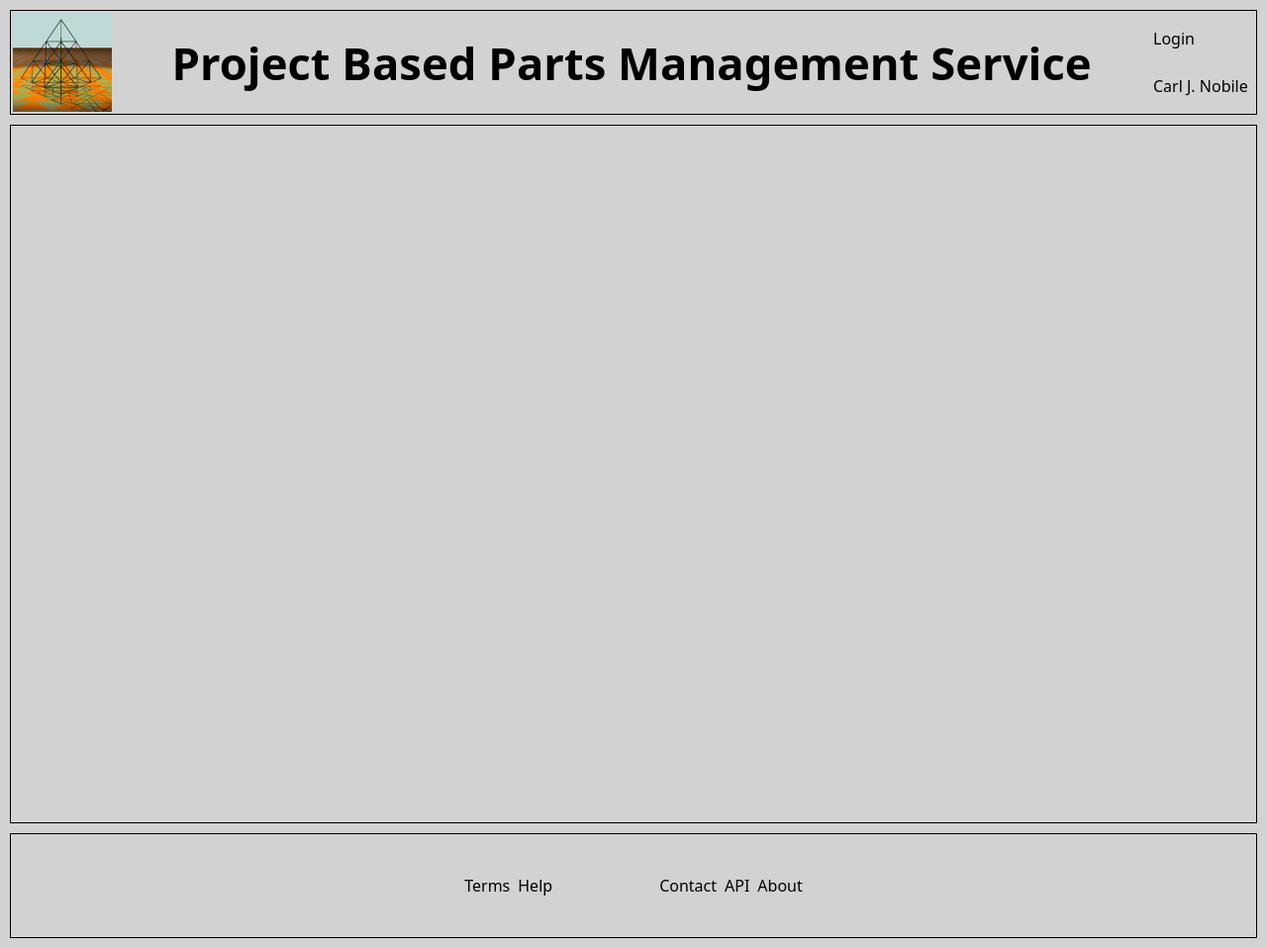
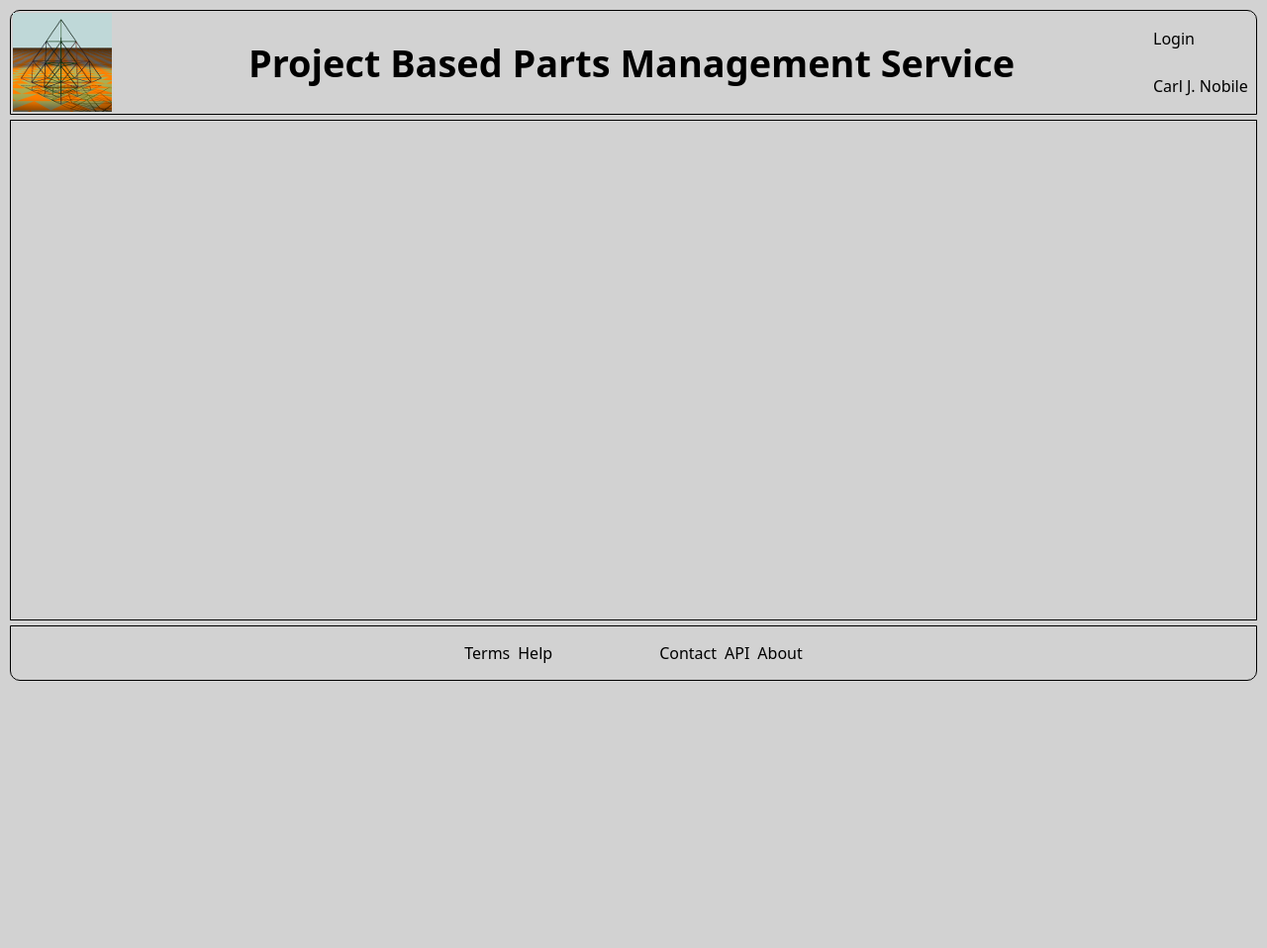
Before and after one commit to cnobile2012/inventory, a Django app: page / in a window 1280 px wide. Shown: the whole page at 99% size. After the commit the page ends 688 px from the top, so only its background shows below. Run offline with Django 3.2, Linux system fonts and the light colour scheme; parts of the project's set-up code (start-up, migrations or seed data) failed here and were passed over; some web fonts are replaced.

Commit message:
Some additional updates to some frontend code.

```diff
--- a/inventory/dev/css/common.css
+++ b/inventory/dev/css/common.css
@@ -25,8 +25,8 @@ body {
 }
 
 #content {
-  margin: 10px;
+  margin: 5px 10px;
   border: 1px solid;
   padding: 2px;
-  min-height: 700px;
+  min-height: 500px;
 }
--- a/inventory/dev/css/site_footer.css
+++ b/inventory/dev/css/site_footer.css
@@ -2,10 +2,11 @@
   display: flex;
   flex-direction: row;
   justify-content: center;
-  margin: 10px;
+  margin: 5px 10px 10px 10px;
   border: 1px solid;
+  border-radius: 0 0 10px 10px;
   padding: 2px;
-  height: 100px;
+  height: 50px;
 }
 
 #site-footer div.site-footer-ct {
--- a/inventory/dev/css/site_header.css
+++ b/inventory/dev/css/site_header.css
@@ -1,10 +1,11 @@
 #site-header {
   display: flex;
   flex-direction: row;
-  margin: 10px;
+  margin: 10px 10px 5px 10px;
   border: 1px solid;
+  border-radius: 10px 10px 0 0;
   padding: 2px;
-  height: 100px;
+  min-height: 100px;
 }
 
 #site-header img {
@@ -16,9 +17,9 @@
   text-align: center;
   font-family: 'Noto Sans';
   font-weight: bold;
-  font-size: 300%;
+  font-size: 250%;
   font-size-adjust: 0.517;
-  /*font-stretch: condensed;*/
+  font-stretch: condensed;
   margin: auto;
 }
 
--- a/inventory/settings/development.py
+++ b/inventory/settings/development.py
@@ -8,6 +8,9 @@ from inventory.common.utils import IPList
 from .base import *
 
 DEBUG = True
+
+ALLOWED_HOSTS.append('localhost')
+ALLOWED_HOSTS.append('192.168.1.107')
 
 DATABASES = {
     'default': {
--- a/inventory/sites/templatetags/buster.py
+++ /dev/null
@@ -1,70 +0,0 @@
-"""
-This will return the filename with the cachebuster apppended
-
-Useage::
-    {% js_buster 'test.js' %}
-
-Returns::
-    test.js?188a8a2c905fac2670ec4b254d40dadcc7f93f7a
-
-Originial Author: "Greg Newman" <greg@20seven.org>
-Updates by: "Carl J. Nobile" <carl.nobile@gmail.com>
-"""
-
-import hashlib
-import time
-import datetime
-import os
-
-from django import template
-from django.conf import settings
-from django.utils.safestring import mark_safe
-
-from distutils.dir_util import mkpath
-
-
-def _getfiletime(filename):
-    fullpath = "{}{}".format(settings.STATIC_ROOT, filename)
-
-    if os.path.exists(fullpath):
-        return os.path.getmtime(fullpath)
-    else:
-        return ""
-
-def _hashit(filename):
-    cb = hashlib.sha1()
-    cb.update(os.path.splitext(filename.encode('utf-8'))[0])
-    cb.update(_getfiletime(filename).encode('utf-8'))
-    return str(cb.hexdigest())
-
-def js_buster(filename):
-    """
-    This tag will add a cache busting value to the end of the `src`
-    attribute of a `<script>` tag query.
-
-    Usage::
-
-      {% js_buster 'js/filename.js' %}
-    """
-    filename = "{}?{}".format(filename, _hashit(filename))
-    return mark_safe(
-        '<script src="{}{}" type="text/javascript"></script>'.format(
-        settings.STATIC_URL, filename))
-
-def css_buster(filename):
-    """
-    This tag will add a cache busting value to the end of the `href`
-    attribute of a `<link>` tag query.
-
-    Usage::
-
-      {% css_buster 'css/filename.css' %}
-    """
-    filename = "{}?{}".format(filename, _hashit(filename))
-    return mark_safe(
-        '<link rel="stylesheet" href="{}{}" />'.format(
-        settings.STATIC_URL, filename))
-
-register = template.Library()
-register.simple_tag(js_buster)
-register.simple_tag(css_buster)
--- a/inventory/templates/base.html
+++ b/inventory/templates/base.html
@@ -1,5 +1,4 @@
 {% load static %}
-{% load buster %}
 <!DOCTYPE HTML>
 <html>
   <head>
@@ -8,8 +7,9 @@
     <script src="{% static 'js/vender/lodash.min.js' %}"></script>
     <script src="{% static 'js/vender/jquery-3.1.1.min.js' %}"></script>
     <script src="{% static 'js/vender/backbone-min.js' %}"></script>
-    {% js_buster 'js/main.js' %}
-    {% css_buster 'css/common.css' %}
+    <script src="{% static 'js/main.js' %}"></script>
+    <link href="{% static 'css/common.css' %}" type="text/css" media="all"
+          rel="stylesheet" />
 {% block styles %}{% endblock %}
   </head>
   <body>
--- a/inventory/templates/sites/site_home.html
+++ b/inventory/templates/sites/site_home.html
@@ -1,8 +1,10 @@
 {% extends "base.html" %}
-{% load buster %}
+{% load static %}
 {% block styles %}
-    {% css_buster 'css/site_header.css' %}
-    {% css_buster 'css/site_footer.css' %}
+    <link href="{% static 'css/site_header.css' %}" type="text/css" media="all"
+          rel="stylesheet" />
+    <link href="{% static 'css/site_footer.css' %}" type="text/css" media="all"
+          rel="stylesheet" />
 {% endblock %}
 {% block header %}{% include "includes/_header_site.html" %}{% endblock %}
 {% block content %}
```
Also changed, not shown: inventory/sites/templatetags/__init__.py (deleted).
